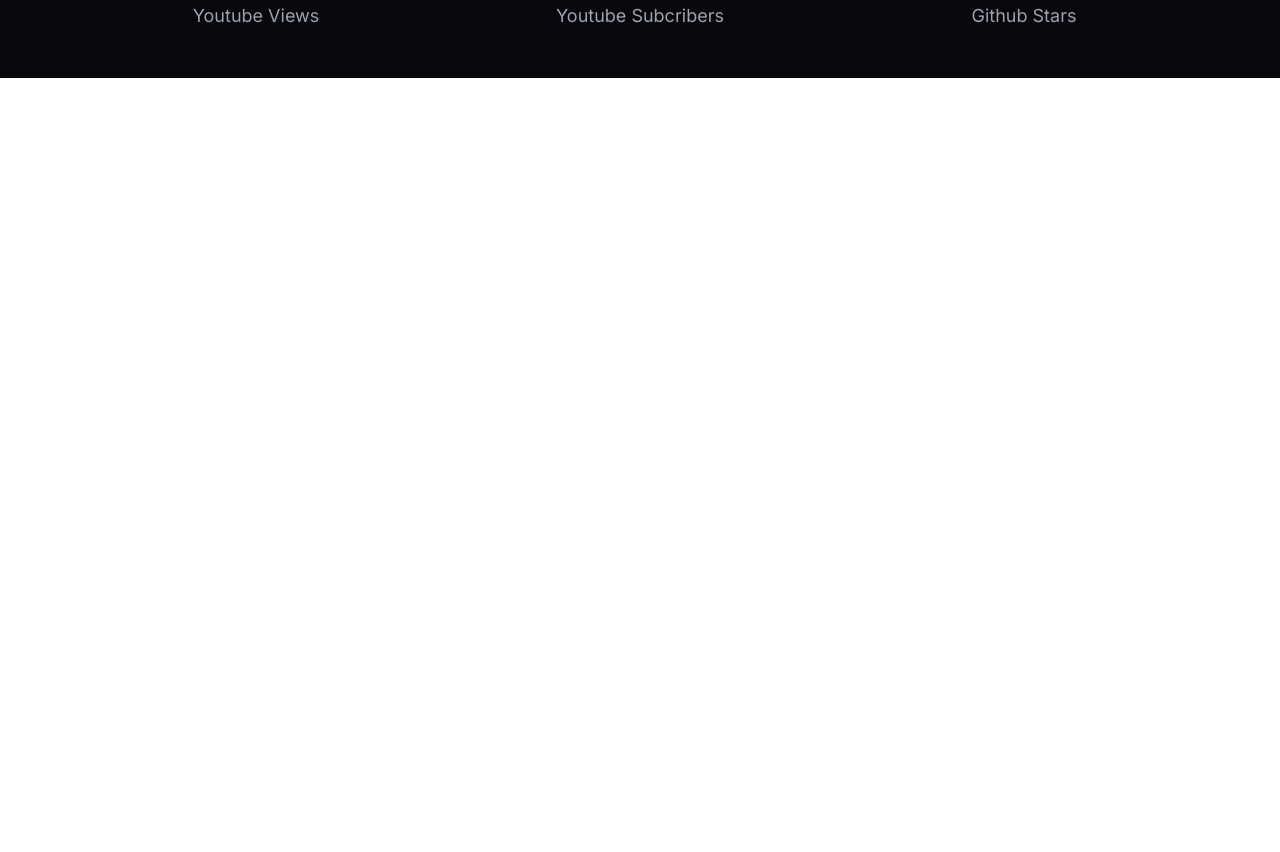
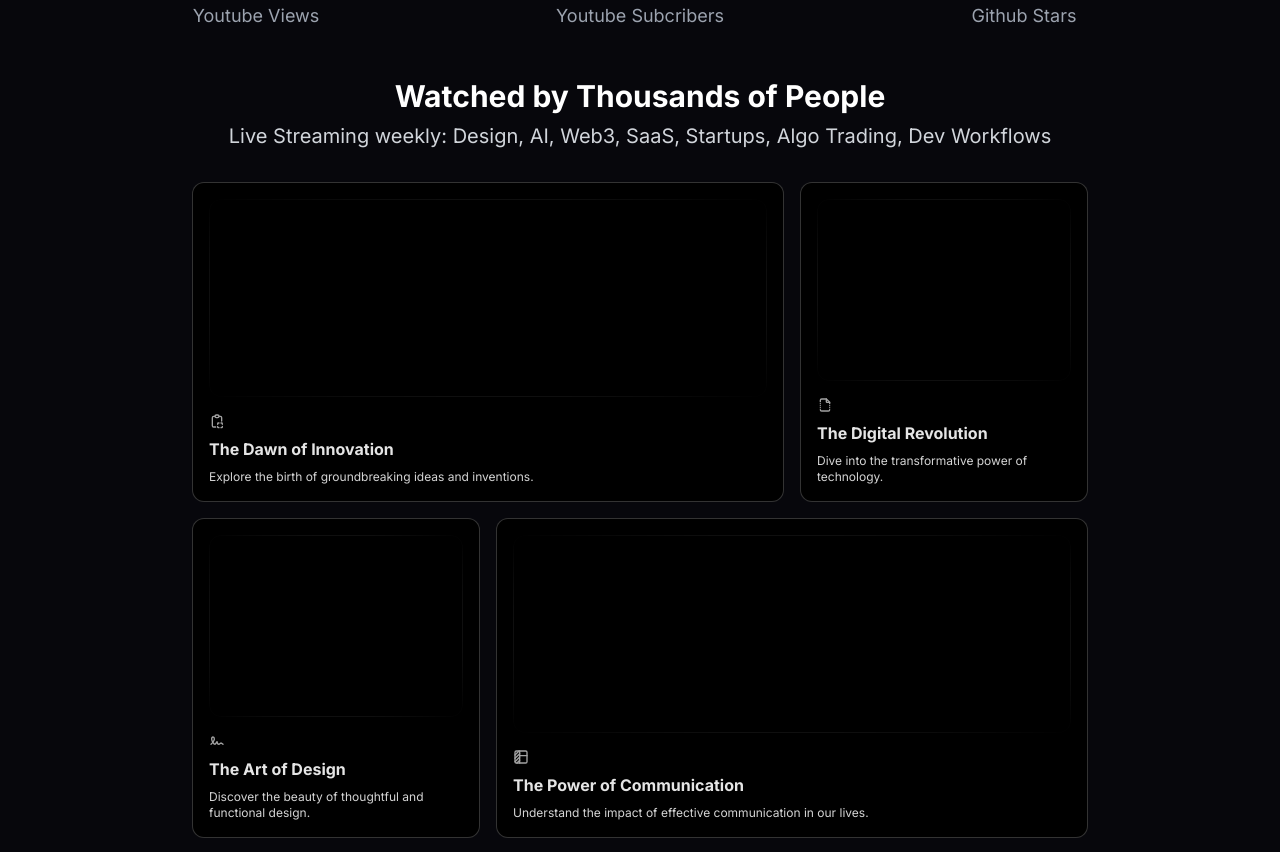
Before and after one commit to 0xAquaWolf/portfolio, a Next.js app: page / in a window 1280 px wide. Shown: the part 1880-2732 px from the top of the page. Before the commit the page ends 1958 px from the top, so only its background shows below. Built offline with nearby package versions, Linux system fonts and the light colour scheme; no server answers.

Commit message:
added placeholder bento grid for videos

```diff
--- a/app/page.tsx
+++ b/app/page.tsx
@@ -2,6 +2,7 @@ import Hero from "@/components/Hero/Hero";
 import LogoCloud from "@/components/LogoCloud/LogoCloud";
 import YoutubeGrid from "@/components/YoutubeGrid/YoutubeGrid";
 import Stats from "@/components/GlobalStats/Stats";
+import YoutubeVideos from "@/components/YoutubeVideos/YoutubeVideo";
 
 export default function Home() {
   return (
@@ -10,6 +11,7 @@ export default function Home() {
       <LogoCloud />
       <YoutubeGrid />
       <Stats />
+      <YoutubeVideos />
     </main>
   );
 }
--- a/components/YoutubeGrid/YoutubeGrid.tsx
+++ b/components/YoutubeGrid/YoutubeGrid.tsx
@@ -3,12 +3,8 @@ import { commentsData } from "./CommentData";
 
 export default function YoutubeGrid() {
   return (
-    <div className="">
-      {/* <div className="text-sm font-thin">Loved by Thousands of People</div>
-      <div>{"Here's what some of my viewers have to say about 0xAquaWolf"}</div> */}
-      <div className="min-h-screen relative">
-        <ScrollingTestimonials testimonials={commentsData} />
-      </div>
+    <div className="min-h-screen relative">
+      <ScrollingTestimonials testimonials={commentsData} />
     </div>
   );
 }
--- /dev/null
+++ b/components/YoutubeVideos/VideosBentoGrid.tsx
@@ -0,0 +1,89 @@
+import { cn } from "@/lib/utils";
+import React from "react";
+import { BentoGrid, BentoGridItem } from "../ui/bento-grid";
+import {
+  IconClipboardCopy,
+  IconFileBroken,
+  IconSignature,
+  IconTableColumn,
+} from "@tabler/icons-react";
+
+export function VideosBentoGrid() {
+  return (
+    <BentoGrid className="max-w-4xl mx-auto md:auto-rows-[20rem]">
+      {items.map((item, i) => (
+        <BentoGridItem
+          key={i}
+          title={item.title}
+          description={item.description}
+          header={item.header}
+          className={item.className}
+          icon={item.icon}
+        />
+      ))}
+    </BentoGrid>
+  );
+}
+const Skeleton = () => (
+  <div className="flex flex-1 w-full h-full min-h-[6rem] rounded-xl bg-dot-white/[0.2] [mask-image:radial-gradient(ellipse_at_center,white,transparent)] border border-white/[0.2] bg-black"></div>
+);
+const items = [
+  {
+    title: "The Dawn of Innovation",
+    description: "Explore the birth of groundbreaking ideas and inventions.",
+    header: <Skeleton />,
+    className: "md:col-span-2",
+    icon: <IconClipboardCopy className="h-4 w-4 text-neutral-400" />,
+  },
+  {
+    title: "The Digital Revolution",
+    description: "Dive into the transformative power of technology.",
+    header: <Skeleton />,
+    className: "md:col-span-1",
+    icon: <IconFileBroken className="h-4 w-4 text-neutral-400" />,
+  },
+  {
+    title: "The Art of Design",
+    description: "Discover the beauty of thoughtful and functional design.",
+    header: <Skeleton />,
+    className: "md:col-span-1",
+    icon: <IconSignature className="h-4 w-4 text-neutral-400" />,
+  },
+  {
+    title: "The Power of Communication",
+    description:
+      "Understand the impact of effective communication in our lives.",
+    header: <Skeleton />,
+    className: "md:col-span-2",
+    icon: <IconTableColumn className="h-4 w-4 text-neutral-400" />,
+  },
+  {
+    title: "The Dawn of Innovation",
+    description: "Explore the birth of groundbreaking ideas and inventions.",
+    header: <Skeleton />,
+    className: "md:col-span-2",
+    icon: <IconClipboardCopy className="h-4 w-4 text-neutral-400" />,
+  },
+  {
+    title: "The Digital Revolution",
+    description: "Dive into the transformative power of technology.",
+    header: <Skeleton />,
+    className: "md:col-span-1",
+    icon: <IconFileBroken className="h-4 w-4 text-neutral-400" />,
+  },
+  {
+    title: "The Art of Design",
+    description: "Discover the beauty of thoughtful and functional design.",
+    header: <Skeleton />,
+    className: "md:col-span-1",
+    icon: <IconSignature className="h-4 w-4 text-neutral-400" />,
+  },
+  {
+    title: "The Power of Communication",
+    description:
+      "Understand the impact of effective communication in our lives.",
+    header: <Skeleton />,
+    className: "md:col-span-2",
+    icon: <IconTableColumn className="h-4 w-4 text-neutral-400" />,
+  },
+];
--- /dev/null
+++ b/components/YoutubeVideos/YoutubeVideo.tsx
@@ -0,0 +1,18 @@
+import { VideosBentoGrid } from "./VideosBentoGrid";
+
+export default function YoutubeVideos() {
+  return (
+    <>
+      <div className="text-white">
+        <h2 className="text-1xl lg:text-3xl font-bold text-center text-white mb-2">
+          Watched by Thousands of People
+        </h2>
+        <p className="text-sm w-[80%] mx-auto lg:text-xl text-center text-gray-300 mb-8">
+          Live Streaming weekly: Design, AI, Web3, SaaS, Startups, Algo Trading,
+          Dev Workflows
+        </p>
+      </div>
+      <VideosBentoGrid />
+    </>
+  );
+}
--- /dev/null
+++ b/components/ui/bento-grid.tsx
@@ -0,0 +1,54 @@
+import { cn } from "@/lib/utils";
+
+export const BentoGrid = ({
+  className,
+  children,
+}: {
+  className?: string;
+  children?: React.ReactNode;
+}) => {
+  return (
+    <div
+      className={cn(
+        "grid md:auto-rows-[18rem] grid-cols-1 md:grid-cols-3 gap-4 max-w-7xl mx-auto ",
+        className
+      )}
+    >
+      {children}
+    </div>
+  );
+};
+
+export const BentoGridItem = ({
+  className,
+  title,
+  description,
+  header,
+  icon,
+}: {
+  className?: string;
+  title?: string | React.ReactNode;
+  description?: string | React.ReactNode;
+  header?: React.ReactNode;
+  icon?: React.ReactNode;
+}) => {
+  return (
+    <div
+      className={cn(
+        "row-span-1 rounded-xl group/bento hover:shadow-xl transition duration-200 shadow-none p-4 bg-black border-white/[0.2] border justify-between flex flex-col space-y-4",
+        className
+      )}
+    >
+      {header}
+      <div className="group-hover/bento:translate-x-2 transition duration-200">
+        {icon}
+        <div className="font-sans font-bold text-neutral-200 mb-2 mt-2">
+          {title}
+        </div>
+        <div className="font-sans font-normal text-neutral-300 text-xs">
+          {description}
+        </div>
+      </div>
+    </div>
+  );
+};
--- a/package.json
+++ b/package.json
@@ -14,6 +14,7 @@
     "@headlessui/react": "^2.1.3",
     "@heroicons/react": "^2.1.5",
     "@radix-ui/react-accordion": "^1.2.0",
+    "@tabler/icons-react": "^3.14.0",
     "class-variance-authority": "^0.7.0",
     "clsx": "^2.1.1",
     "framer-motion": "^11.3.30",
```
Also changed, not shown: 1 other file (tests, documents, lock files or other folders).
